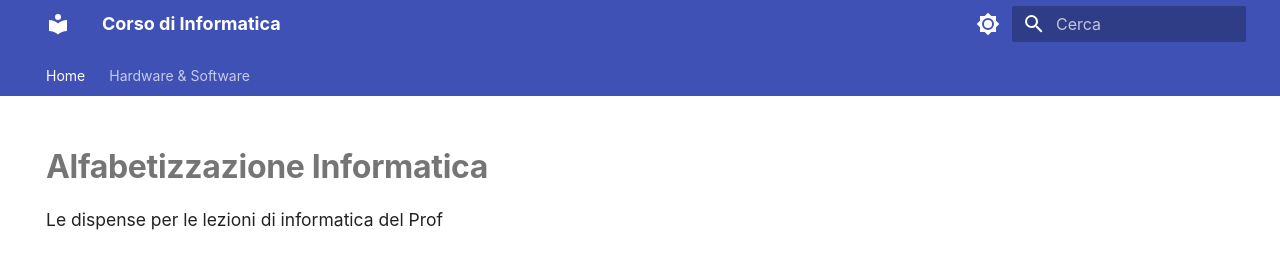
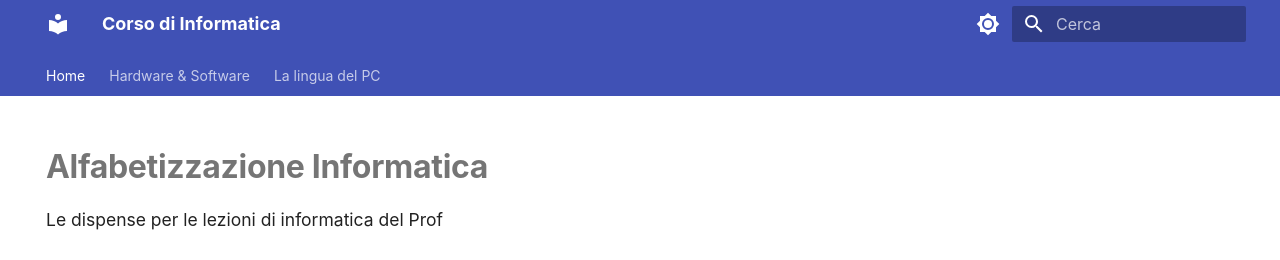
Before and after one commit to Federob/infohandouts, an MkDocs documentation site: the page built from docs/index.md, in a window 1280 px wide. Shown: the top 260 px of the page. Built offline with MkDocs 1.6.1 and Material for MkDocs 9.7.7, drawn with Linux system fonts in a browser that asks for light colours.

Commit message:
fix index

```diff
--- a/mkdocs.yml
+++ b/mkdocs.yml
@@ -76,4 +76,5 @@ nav:
     - Introduzione: hwsw/00_intro.md
     - Hardware: hwsw/10_hw.md
     - Software: hwsw/20_sw.md
+  - La lingua del PC:
     - La codifica delle informazioni: infoCoding/00_intro.md
```
